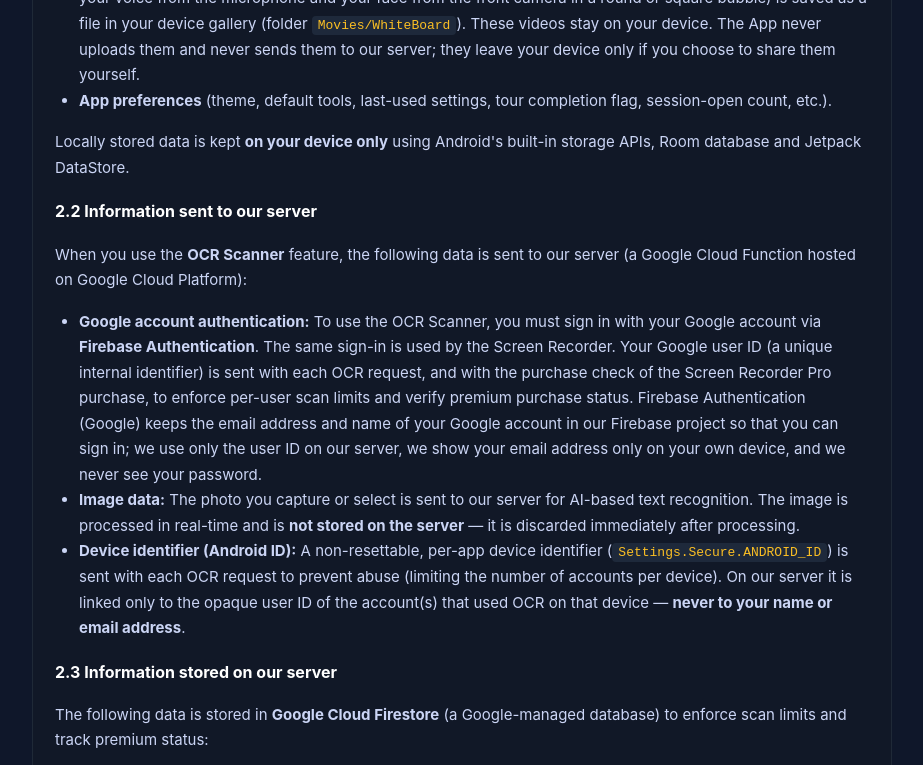
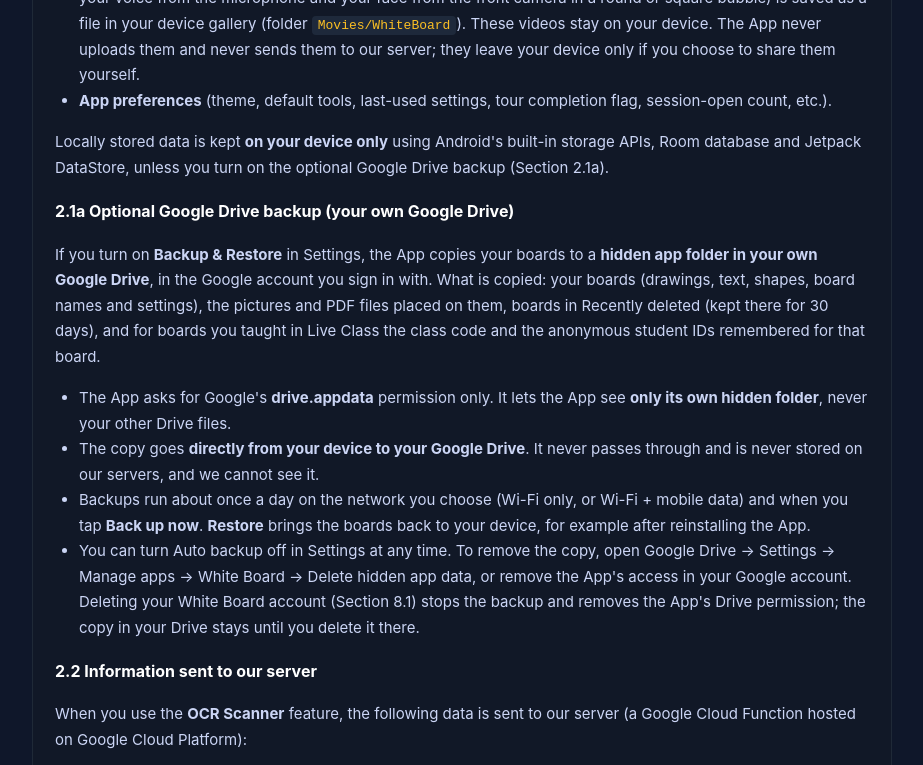
Before and after one commit to rhlkmr19/privacy-policy, a plain HTML site: page index.html in a window 1280 px wide. Shown: the part 1260-2025 px from the top of the page, without its empty margins (178-1101 px from the left). Drawn offline with Linux system fonts and the light colour scheme.

Commit message:
Privacy policy: optional Google Drive backup (section 2.1a, 4.13, 8.2)

```diff
--- a/index.html
+++ b/index.html
@@ -87,7 +87,7 @@
     <p class="meta">
         <strong>App:</strong> White Board &nbsp;|&nbsp;
         <strong>Effective date:</strong> 7 June 2026 &nbsp;|&nbsp;
-        <strong>Last updated:</strong> 31 October 2026
+        <strong>Last updated:</strong> 15 November 2026
     </p>
 
     <div class="card">
@@ -153,8 +153,34 @@
         </ul>
         <p>
             Locally stored data is kept <strong>on your device only</strong> using
-            Android's built-in storage APIs, Room database and Jetpack DataStore.
+            Android's built-in storage APIs, Room database and Jetpack DataStore, unless you
+            turn on the optional Google Drive backup (Section 2.1a).
         </p>
+
+        <h3>2.1a Optional Google Drive backup (your own Google Drive)</h3>
+        <p>
+            If you turn on <strong>Backup &amp; Restore</strong> in Settings, the App copies your
+            boards to a <strong>hidden app folder in your own Google Drive</strong>, in the Google
+            account you sign in with. What is copied: your boards (drawings, text, shapes, board
+            names and settings), the pictures and PDF files placed on them, boards in Recently
+            deleted (kept there for 30 days), and for boards you taught in Live Class the class
+            code and the anonymous student IDs remembered for that board.
+        </p>
+        <ul>
+            <li>The App asks for Google's <strong>drive.appdata</strong> permission only. It lets
+                the App see <strong>only its own hidden folder</strong>, never your other Drive
+                files.</li>
+            <li>The copy goes <strong>directly from your device to your Google Drive</strong>. It
+                never passes through and is never stored on our servers, and we cannot see it.</li>
+            <li>Backups run about once a day on the network you choose (Wi-Fi only, or Wi-Fi +
+                mobile data) and when you tap <strong>Back up now</strong>. <strong>Restore</strong>
+                brings the boards back to your device, for example after reinstalling the App.</li>
+            <li>You can turn Auto backup off in Settings at any time. To remove the copy, open
+                Google Drive &rarr; Settings &rarr; Manage apps &rarr; White Board &rarr; Delete
+                hidden app data, or remove the App's access in your Google account. Deleting your
+                White Board account (Section 8.1) stops the backup and removes the App's Drive
+                permission; the copy in your Drive stays until you delete it there.</li>
+        </ul>
 
         <h3>2.2 Information sent to our server</h3>
         <p>
@@ -614,6 +640,14 @@
             <br>
             <a href="https://www.cloudflare.com/privacypolicy/" target="_blank" rel="noopener">https://www.cloudflare.com/privacypolicy/</a>
         </p>
+
+        <h3>4.13 Google Drive API (optional backup)</h3>
+        <p>
+            Only if you turn on Backup &amp; Restore: the App uses the Google Drive API with the
+            drive.appdata permission to keep a copy of your boards in a hidden folder of your own
+            Google Drive (Section 2.1a). Google's privacy policy applies to your Google Drive:
+            <a href="https://policies.google.com/privacy" target="_blank" rel="noopener">policies.google.com/privacy</a>.
+        </p>
     </div>
 
     <h2>5. Users in the European Economic Area (EEA), UK and Switzerland — GDPR</h2>
@@ -732,6 +766,8 @@
             <li>Clearing the App's data:
                 <em>Android Settings &rarr; Apps &rarr; White Board &rarr; Storage &rarr; Clear data</em>.</li>
             <li>Uninstalling the App, which removes all locally stored data.</li>
+            <li>If you used the optional Google Drive backup, its copy stays in your own Google
+                Drive until you delete it there (Section 2.1a).</li>
         </ul>
         <p>
             <strong>Server-side data:</strong> The OCR scan count record stored in
```
